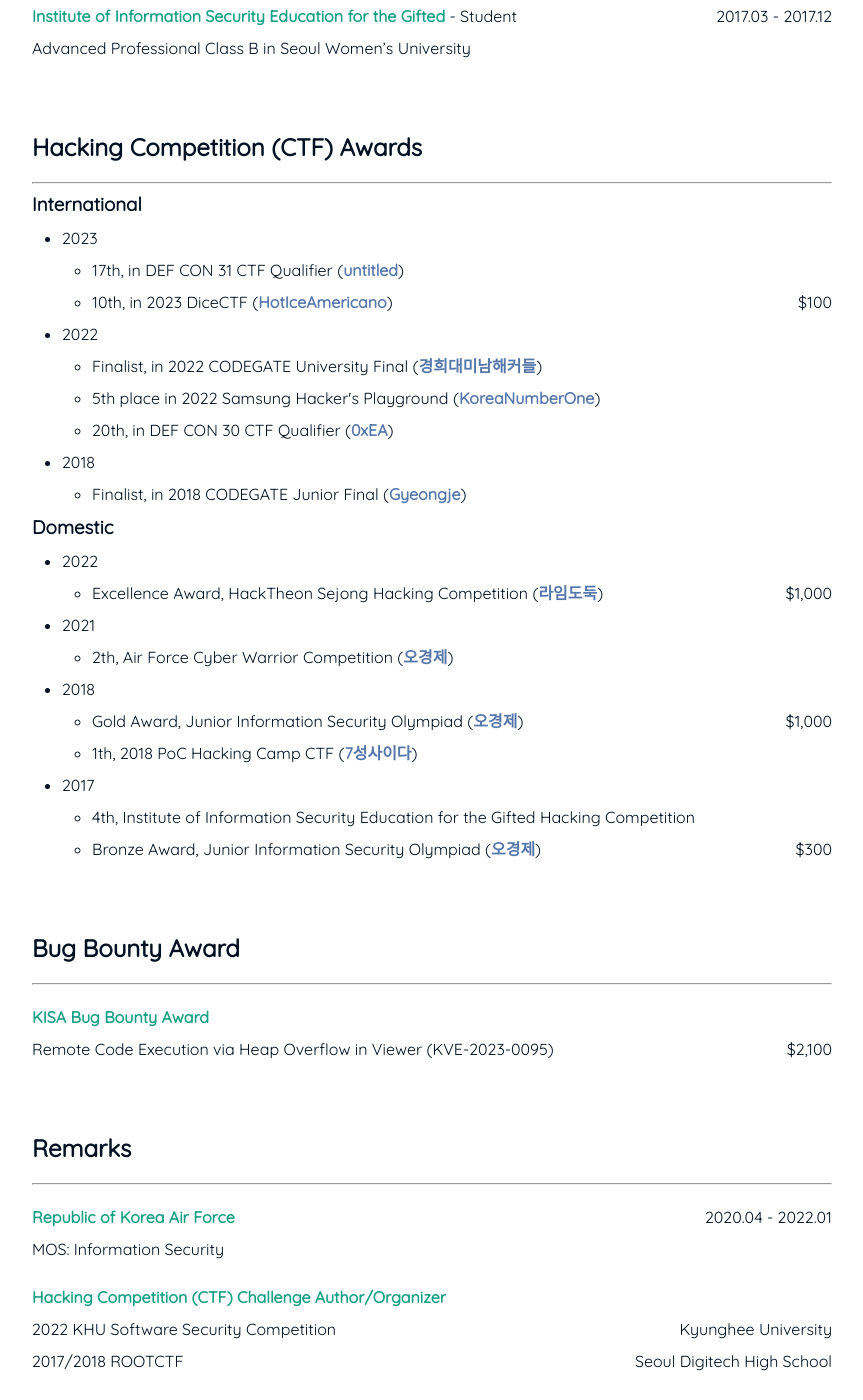
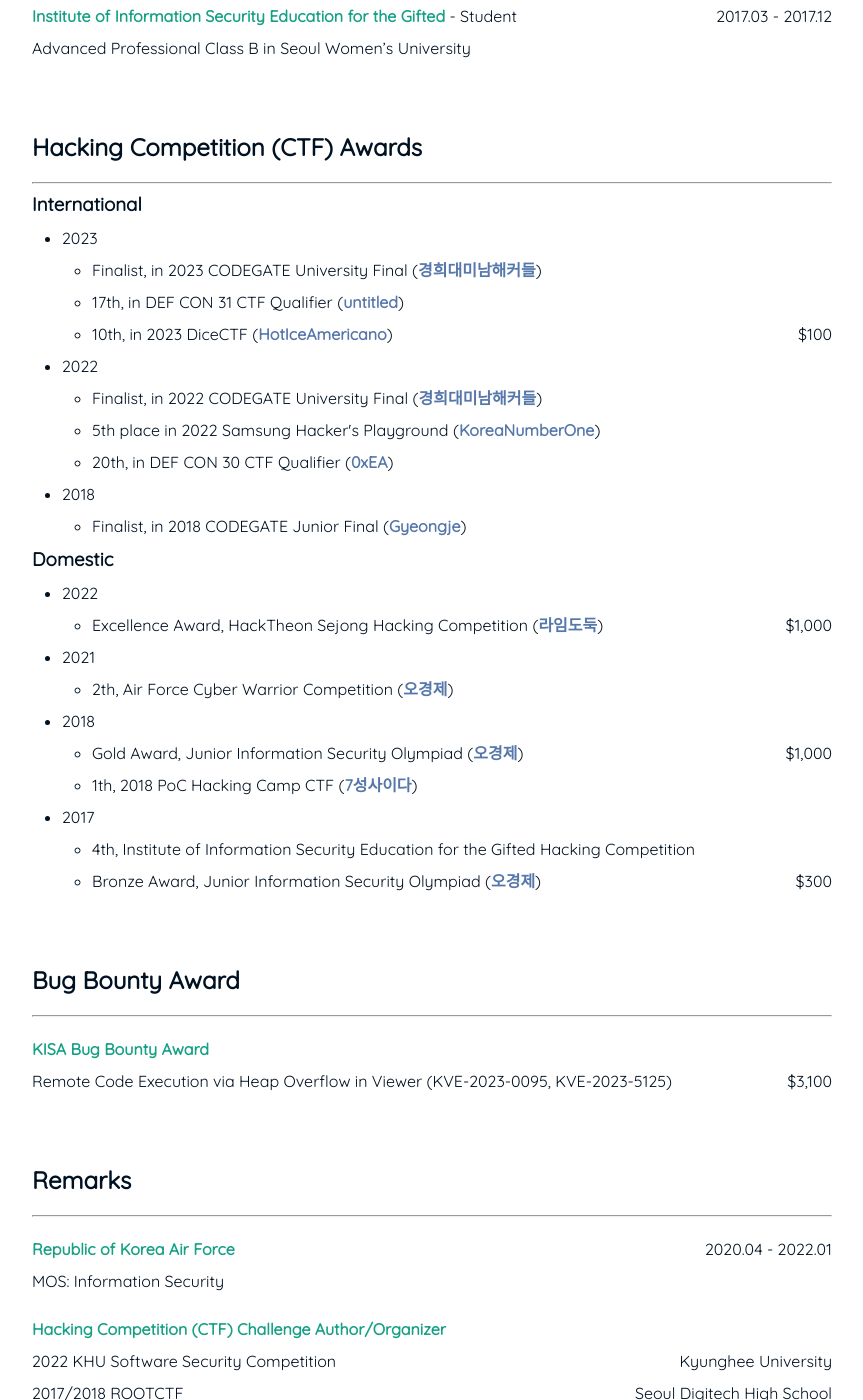
Before and after one commit to Gyeongje/gyeongje.github.io, a Jekyll site: the page built from index.md, in a window 1280 px wide and 1400 px high, scrolled down 987 px. Shown: the whole window, without its empty margins (208-1071 px from the left). Built offline with Jekyll 4.4.1, drawn with Linux system fonts in a browser that asks for light colours.

Commit message:
Update index.md

```diff
--- a/index.md
+++ b/index.md
@@ -4,7 +4,7 @@
 subtitle: Offensive Security Researcher
 ---
 
-<span style="float: right; "><a href="{{ '/assets/resume.pdf' | prepend: site.baseurl }}"><strong>> Download CV</strong></a> </span>
+<!--<span style="float: right; "><a href="{{ '/assets/resume.pdf' | prepend: site.baseurl }}"><strong>> Download CV</strong></a> </span>-->
 <br>
 
 ## Education
@@ -40,6 +40,7 @@
 <ul>
 <li>2023</li>
 <ul>
+	<li>Finalist, in 2023 CODEGATE University Final (<a href="http://www.newstap.co.kr/news/photo/202306/196798_315670_357.jpg">경희대미남해커들</a>)</li>
 	<li>17th, in DEF CON 31 CTF Qualifier (<a href="https://nautilus.institute/2023/defcon-31/qualifier/results/2023/05/28/defcon-31-ctf-qualifier-results/">untitled</a>)</li>
 	<li>10th, in 2023 DiceCTF (<a href="https://ctftime.org/event/1838/">HotIceAmericano</a>) <span style="float: right; ">$100</span></li>
 </ul>
@@ -89,7 +90,7 @@
 ## Bug Bounty Award
 ---
 **KISA Bug Bounty Award**
-Remote Code Execution via Heap Overflow in Viewer (KVE-2023-0095) <span style="float: right; ">$2,100</span>
+Remote Code Execution via Heap Overflow in Viewer (KVE-2023-0095, KVE-2023-5125) <span style="float: right; ">$3,100</span>
 
 <br>
 
```
